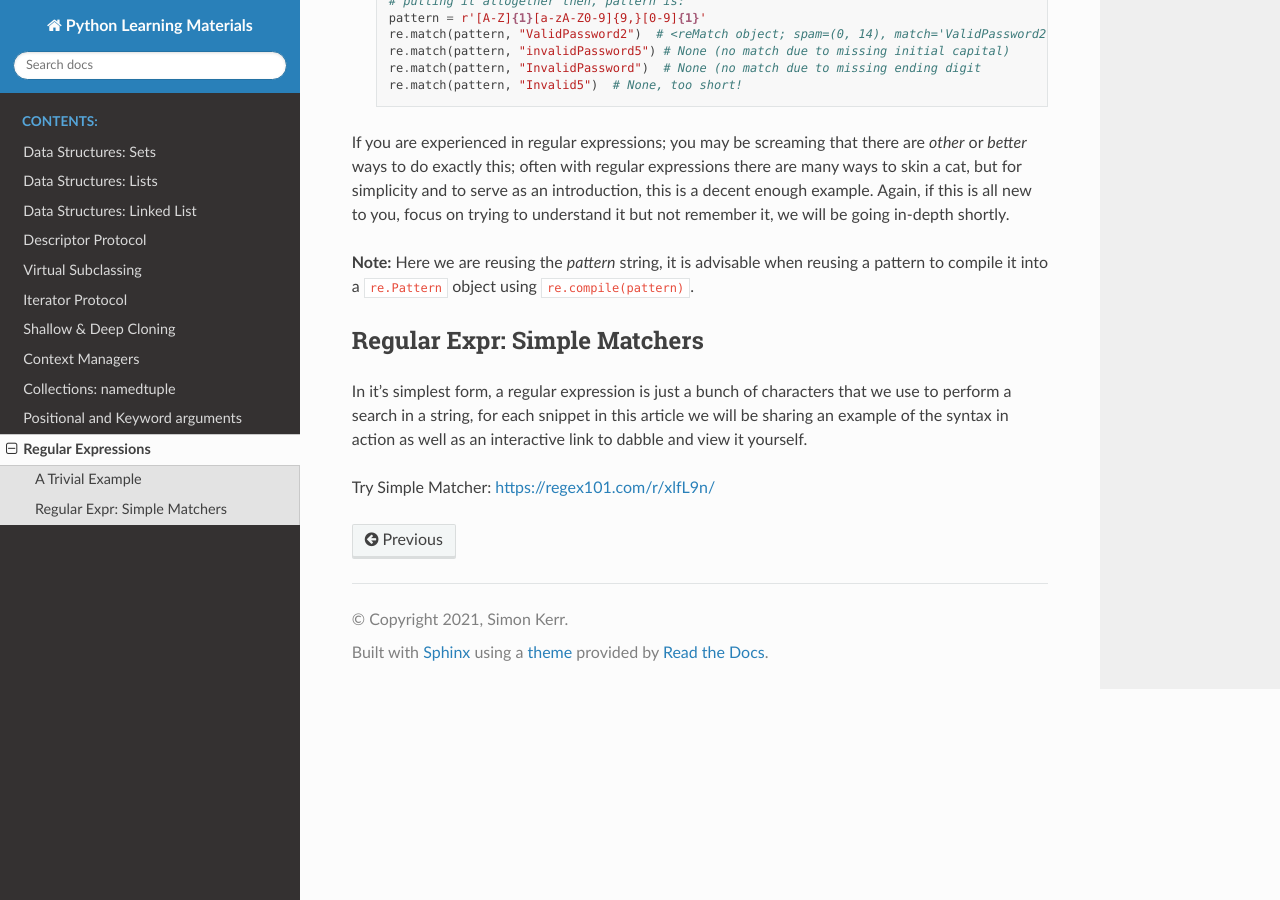
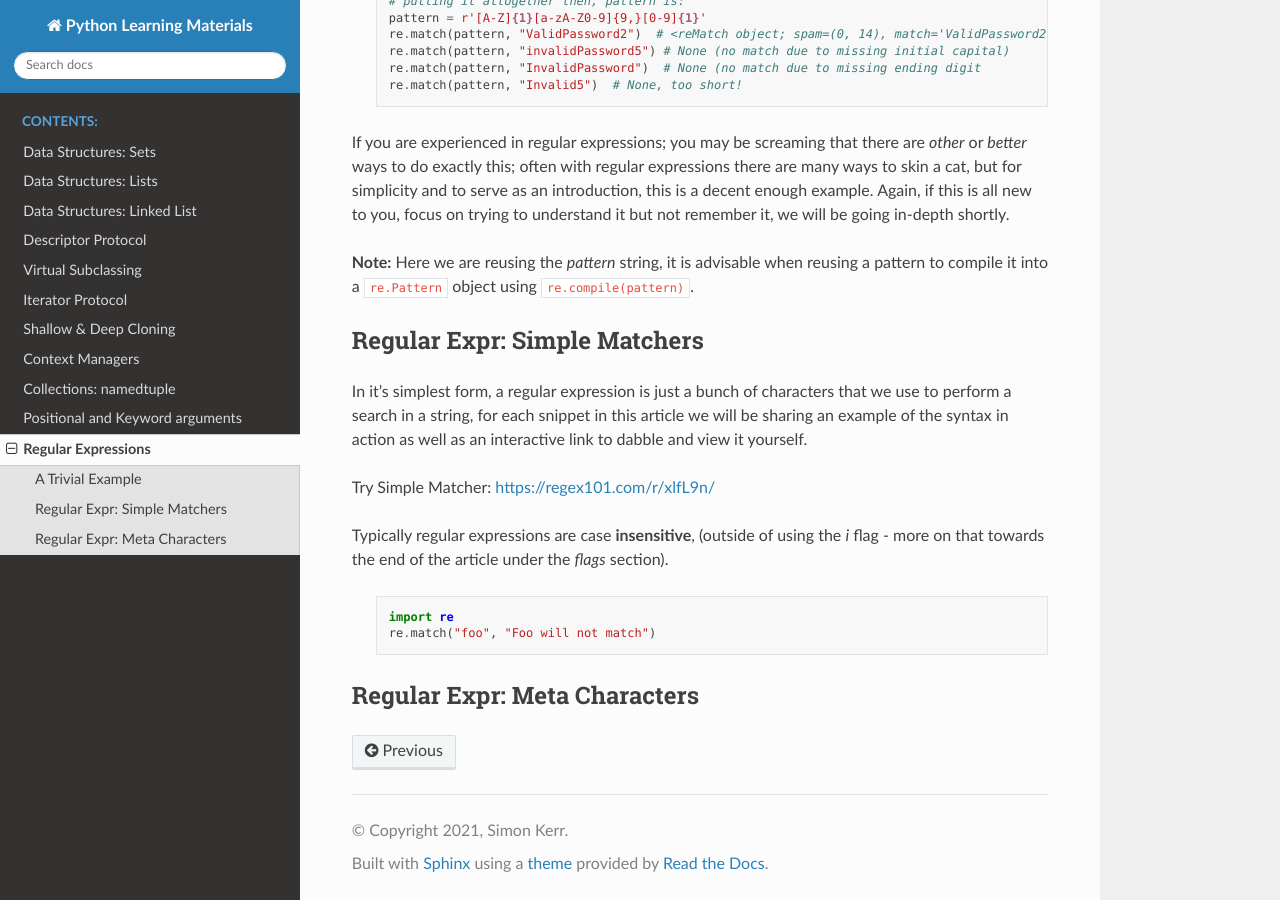
Before and after one commit to symonk/pydocs, a Sphinx documentation site: the page built from docs/source/regular_expressions.rst, in a window 1280 px wide and 900 px high, scrolled down 980 px. Built offline with Sphinx 7.4.7 and the Read the Docs theme 2.0.0, drawn with Linux system fonts in a browser that asks for light colours.

Commit message:
starting on meta chars; adding a case insensitive matcher example

```diff
--- a/docs/source/regular_expressions.rst
+++ b/docs/source/regular_expressions.rst
@@ -72,3 +72,15 @@ as an interactive link to dabble and view it yourself.
           - bar, Foo bar, Foo **bar**
 
 Try Simple Matcher: https://regex101.com/r/xlfL9n/
+
+Typically regular expressions are case **insensitive**, (outside of using the `i` flag - more on that towards
+the end of the article under the `flags` section).
+
+    .. code-block:: python
+
+        import re
+        re.match("foo", "Foo will not match")
+
+
+Regular Expr: Meta Characters
+------------------------------
```
